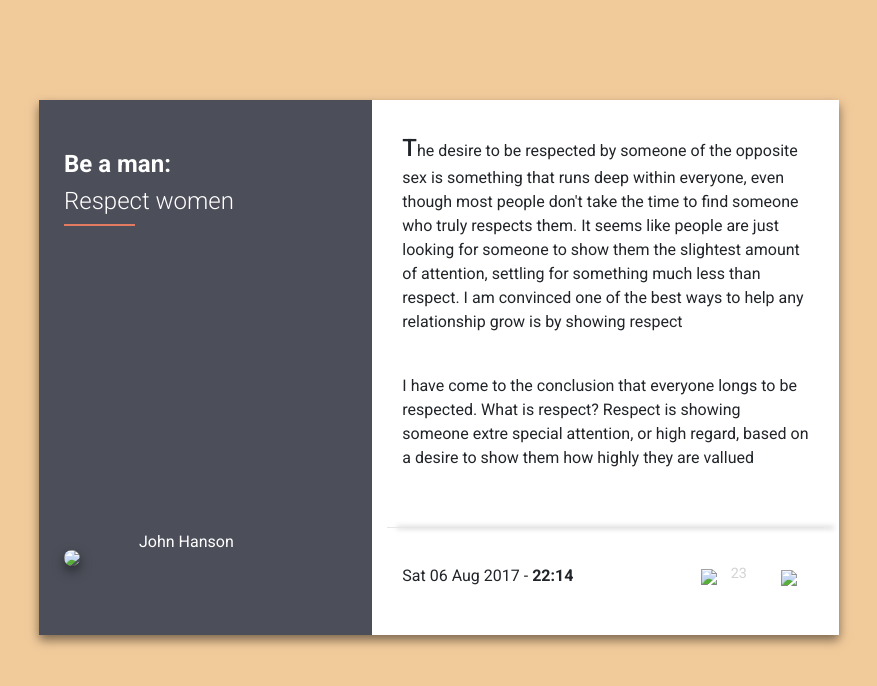
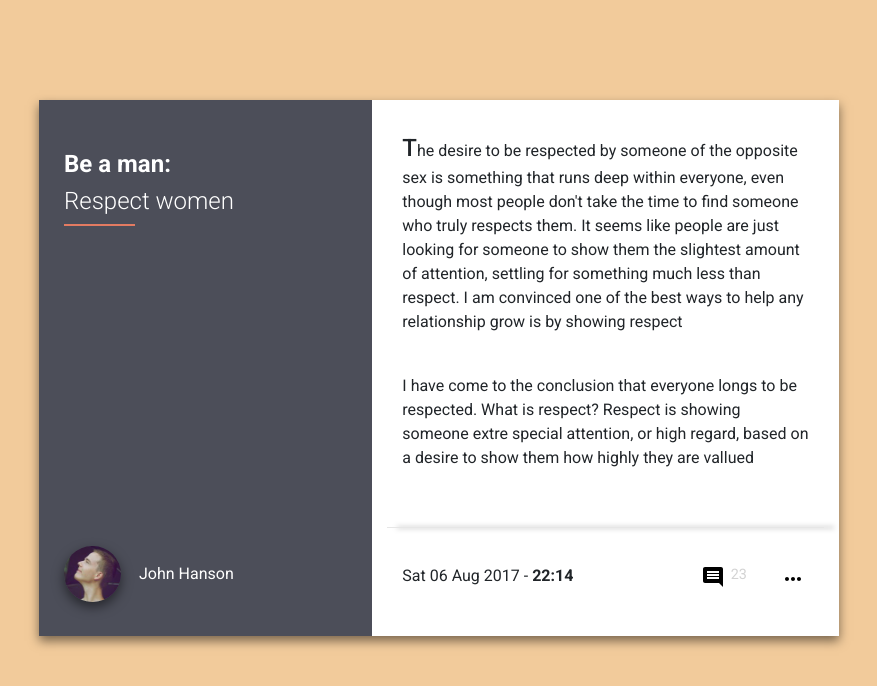
Before and after one commit to sweetemulsion/commentmodule, a plain HTML site: page index.html in a window 1280 px wide. Shown: the whole page, without its empty margins (201-1078 px from the left). Drawn offline with nearby package versions, Linux system fonts and the light colour scheme.

Commit message:
Update index.html

```diff
--- a/index.html
+++ b/index.html
@@ -18,7 +18,7 @@
         <h2 class="subtitle">Respect women</h2>
         <span class="divider"></span>
 
-        <img src="img/avatar.jpg" class="avatar">
+        <img src="avatar.jpg" class="avatar">
         <p class="name">John Hanson</p>
       </div>
       <div class="col col-7 card__main">
@@ -29,8 +29,8 @@
         <div class="row bottom">
           <hr>
          <div class="col date__time"> <p>Sat 06 Aug 2017 - <strong>22:14</strong></p></div>
-         <div class="col comment__more"><img src="./img/comment.svg" class="comment"><p>23</p>
-          <img src="img/more.svg" class="more">
+         <div class="col comment__more"><img src="comment.svg" class="comment"><p>23</p>
+          <img src="more.svg" class="more">
          </div>
         </div>
 
```
